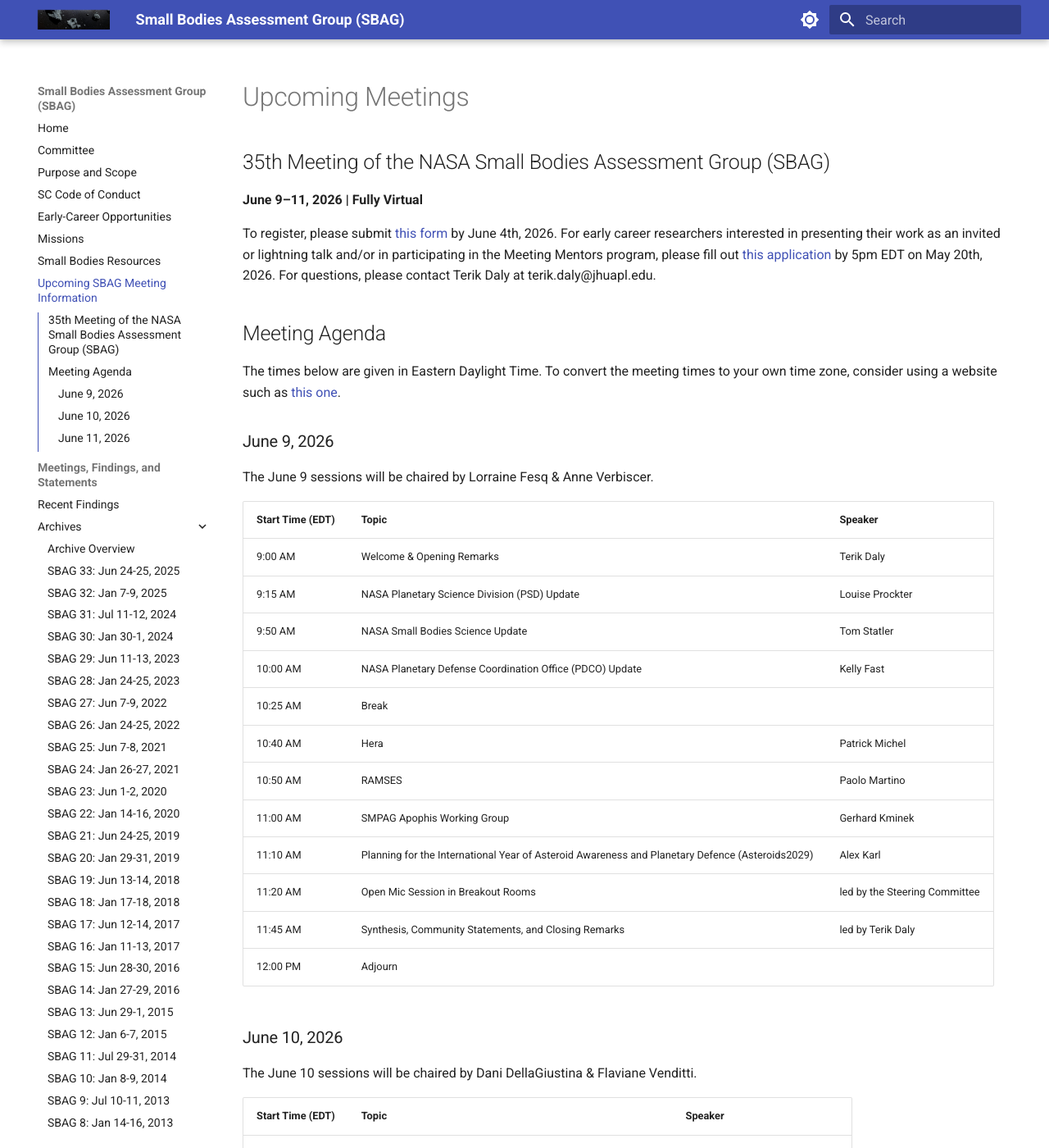
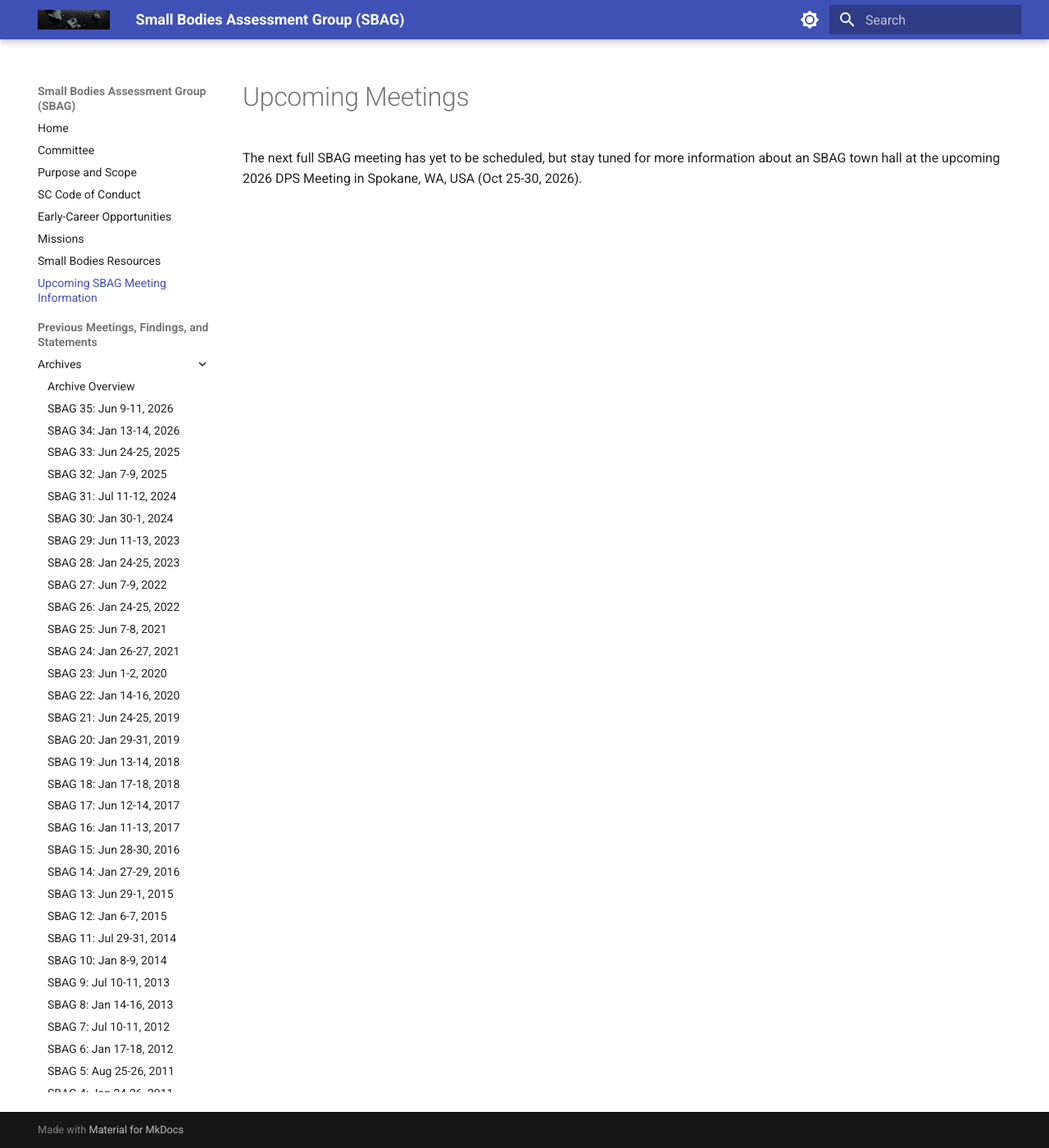
Before and after one commit to SmallBodiesAssessmentGroup/SBAG-Website, an MkDocs documentation site: the page built from docs/meetings/index.md, in a window 1280 px wide and 1400 px high. Shown: the whole window at 82% size. Built offline with MkDocs 1.6.1 and Material for MkDocs 9.7.7, drawn with Linux system fonts in a browser that asks for light colours; some of the changed text lies outside the part shown.

Commit message:
add sbag 34 and 35

```diff
--- a/docs/meetings/index.md
+++ b/docs/meetings/index.md
@@ -1,78 +1,3 @@
 # Upcoming Meetings
 
-## 35th Meeting of the NASA Small Bodies Assessment Group (SBAG)
-**June 9–11, 2026 | Fully Virtual**
-
-To register, please submit [this form](https://forms.gle/tFHNtwxrWqwR7iXCA) by June 4th, 2026. For early career researchers interested in presenting their work as an invited or lightning talk and/or in participating in the Meeting Mentors program, please fill out [this application](https://forms.gle/hpZ8F2Ghe8wz6TYm7) by 5pm EDT on May 20th, 2026. For questions, please contact Terik Daly at terik.daly@jhuapl.edu.
-
-
-
-## Meeting Agenda
-
-The times below are given in Eastern Daylight Time. To convert the meeting times to your own time zone, consider using a website such as [this one](https://www.timeanddate.com/worldclock/converter.html).
-
-
-### June 9, 2026
-The June 9 sessions will be chaired by Lorraine Fesq & Anne Verbiscer.
-
-| Start Time (EDT) | Topic | Speaker |
-|------------------|-------|----------|
-| 9:00 AM | Welcome & Opening Remarks | Terik Daly |
-| 9:15 AM | NASA Planetary Science Division (PSD) Update | Louise Prockter |
-| 9:50 AM | NASA Small Bodies Science Update | Tom Statler |
-| 10:00 AM | NASA Planetary Defense Coordination Office (PDCO) Update | Kelly Fast |
-| 10:25 AM | Break |  |
-| 10:40 AM | Hera | Patrick Michel |
-| 10:50 AM | RAMSES | Paolo Martino |
-| 11:00 AM | SMPAG Apophis Working Group | Gerhard Kminek |
-| 11:10 AM | Planning for the International Year of Asteroid Awareness and Planetary Defence (Asteroids2029) | Alex Karl |
-| 11:20 AM | Open Mic Session in Breakout Rooms | led by the Steering Committee |
-| 11:45 AM | Synthesis, Community Statements, and Closing Remarks | led by Terik Daly |
-| 12:00 PM | Adjourn |  |
-
-
-
-### June 10, 2026
-The June 10 sessions will be chaired by Dani DellaGiustina & Flaviane Venditti.
-
-| Start Time (EDT) | Topic | Speaker |
-|------------------|-------|----------|
-| 12:00 PM | Day 2 Framing & Objectives | Terik Daly |
-| 12:15 PM | Deep Space Network Update | Greg Heckler |
-| 12:30 PM | CLPS Program and Potential Lessons for Small Bodies Missions | Brad Bailey |
-| 12:45 PM | Early Career Invited Talk #1 | Zexi Xing |
-| 12:55 PM | Early Career Invited Talk #2 | Brian Murphy |
-| 1:05 PM | Early Career Lightning Talks | Cassidy Walker & Steven Stetzler |
-| 1:15 PM | Break |  |
-| 1:30 PM | 3I/ATLAS Post-Perihelion Observations - JWST | Martin Cordiner |
-| 1:40 PM | 3I/ATLAS Post-Perihelion Observations - ALMA | Luis Eduardo Salazar Manzano |
-| 1:50 PM | 2024 YR4 - JWST Observations from 2026 | Andy Rivkin |
-| 2:00 PM | Vera C. Rubin Observatory | Meg Schwamb |
-| 2:10 PM | Minor Planet Center | Federica Spoto |
-| 2:20 PM | Open Mic Session in Breakout Rooms | led by the Steering Committee |
-| 2:45 PM | Synthesis, Community Statements, and Closing Remarks | led by Terik Daly |
-| 3:00 PM | Adjourn |  |
-
-
-
-
-### June 11, 2026
-The June 11 sessions will be chaired by Davide Farnocchia & Motoo Ito.
-
-| Start Time (EDT) | Topic | Speaker |
-|------------------|-------|----------|
-| 3:00 PM | Day 3 Framing & Objectives | Terik Daly |
-| 3:15 PM | NEO Surveyor | Amy Mainzer |
-| 3:25 PM | Greenbank Radar Efforts | Patrick Taylor |
-| 3:35 PM | NASA IRTF strategic planning | Warren Skidmore |
-| 3:45 PM | OSIRIS-Apophis Explorer | Dani DellaGiustina |
-| 3:55 PM | Coordination of Telescopic Apophis Observations Leading to 2029: IAWN | Vishnu Reddy |
-| 4:05 PM | Coordination of Telescopic Apophis Observations Leading to 2029: 2027-2028 Photometry | Petr Pravec |
-| 4:15 PM | Open Mic Session in Breakout Rooms | led by the Steering Committee |
-| 4:40 PM | Break |  |
-| 4:55 PM | MMX | Ryodo Hemmi |
-| 5:05 PM | Hayabusa2# | Satoshi Tanaka |
-| 5:15 PM | DESTINY+ | Tomoko Arai |
-| 5:25 PM | Tianwen-2 | Zhang He |
-| 5:35 PM | Synthesis, Community Statements, and Closing Remarks | led by Terik Daly |
-| 6:00 PM | Adjourn |  |
+The next full SBAG meeting has yet to be scheduled, but stay tuned for more information about an SBAG town hall at the upcoming 2026 DPS Meeting in Spokane, WA, USA (Oct 25-30, 2026).
--- a/mkdocs.yml
+++ b/mkdocs.yml
@@ -44,10 +44,11 @@ nav:
   - Missions: missions.md
   - Small Bodies Resources: resources.md
   - Upcoming SBAG Meeting Information: meetings/index.md
-  - Meetings, Findings, and Statements:
-      - Recent Findings: findings/index.md
+  - Previous Meetings, Findings, and Statements:
       - Archives:
           - Archive Overview: findings/archive.md
+          - "SBAG 35: Jun 9-11, 2026": findings/previous/sbag35.md
+          - "SBAG 34: Jan 13-14, 2026": findings/previous/sbag34.md
           - "SBAG 33: Jun 24-25, 2025": findings/previous/sbag33.md
           - "SBAG 32: Jan 7-9, 2025": findings/previous/sbag32.md
           - "SBAG 31: Jul 11-12, 2024": findings/previous/sbag31.md
```
Also changed, not shown: docs/findings/archive.md (+3 -1 lines), docs/findings/index.md (deleted, +0 -24 lines), docs/findings/previous/sbag34.md (added, +60 -0 lines), docs/findings/previous/sbag35.md (added, +60 -0 lines), docs/meetings/archive.md (deleted, +0 -1 lines).
